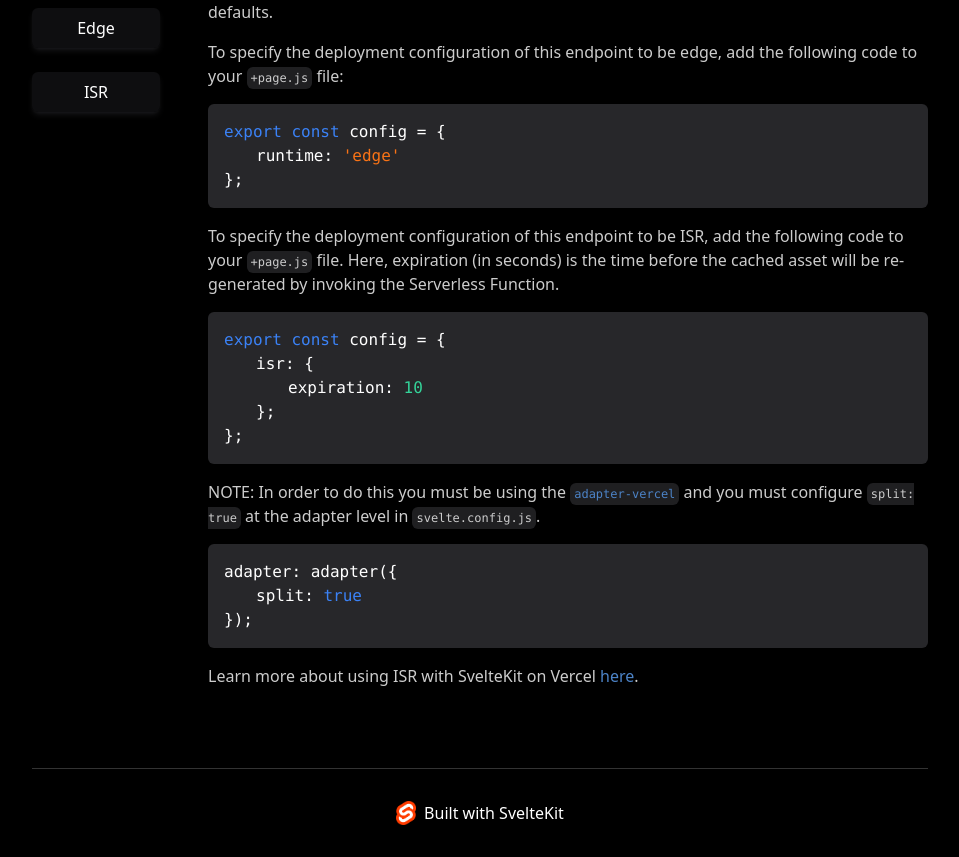
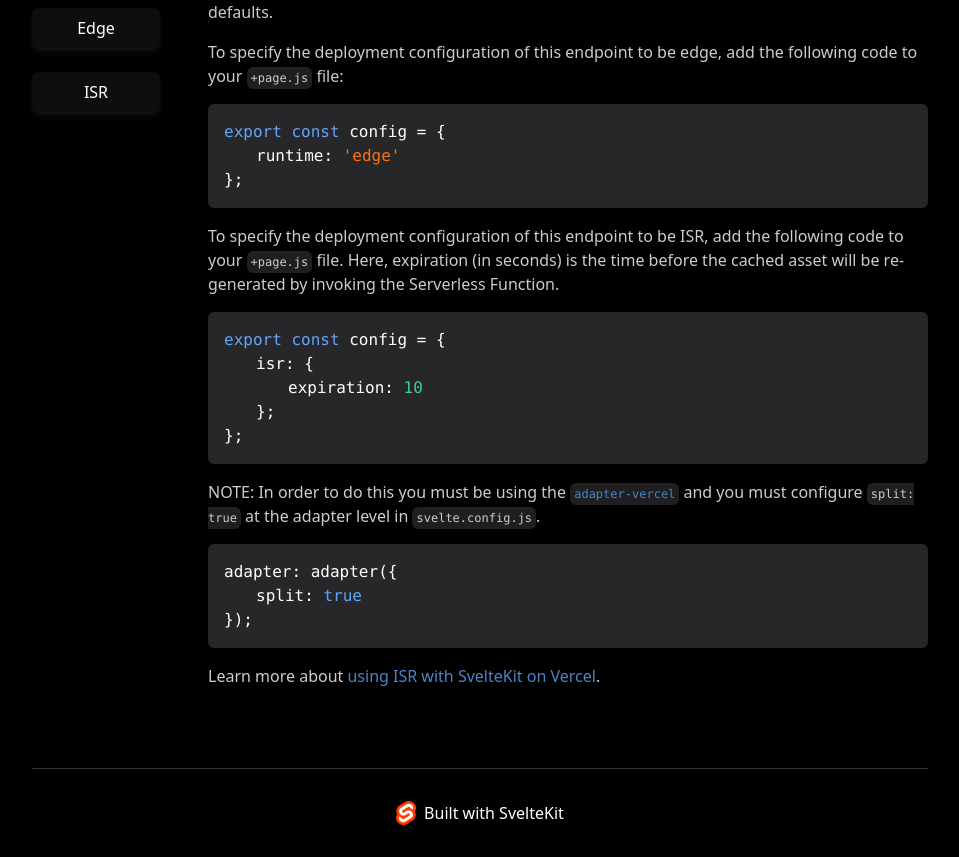
Before and after one commit to StephDietz/sveltekit-isr-ssr-edge, a SvelteKit app: page / in a window 1280 px wide. Shown: the part 269-1126 px from the top of the page, without its empty margins (160-1119 px from the left). Built offline with nearby package versions, Linux system fonts and the light colour scheme.

Commit message:
a11y fixes

```diff
--- a/src/lib/Header.svelte
+++ b/src/lib/Header.svelte
@@ -1,7 +1,7 @@
 <div
 	class="max-w-4xl mx-auto w-full flex md:flex-row flex-col items-center md:justify-between py-8 mb-12 border-b border-white/20"
 >
-	<a href="/" class="flex items-center mb-4 md:mb-0 text-white">
+	<a href="/" class="flex items-center mb-4 md:mb-0 text-white" aria-label="Home">
 		<svg height="30" viewBox="0 0 113 100" width="30" xmlns="http://www.w3.org/2000/svg"
 			><defs
 				><linearGradient id="a" x1="196.57%" x2="100%" y1="228.82%" y2="100%"
--- a/src/routes/+layout.svelte
+++ b/src/routes/+layout.svelte
@@ -4,6 +4,11 @@
 	import Header from '../lib/Header.svelte';
 	import Footer from '../lib/Footer.svelte';
 </script>
+
+<svelte:head>
+	<title>SvelteKit Deployment Configuration</title>
+	<meta name="description" content="Learn how to configuration your SvelteKit app to use Edge Functions, Serverless Functions, and Incremental Static Regeneration on Vercel" />
+</svelte:head>
 
 <div class="px-8 lg:px-0 h-screen flex flex-col justify-between">
 	<Header />
--- a/src/routes/+page.svelte
+++ b/src/routes/+page.svelte
@@ -11,7 +11,7 @@
 		your <span class="p-1 bg-zinc-800 rounded-md font-mono text-xs">+page.js</span> file:
 	</div>
 	<div class="bg-zinc-800 rounded-md mb-4 h-auto font-mono p-4">
-		<div><span class="text-blue-500">export const</span> config = &#123;</div>
+		<div><span class="text-blue-400">export const</span> config = &#123;</div>
 		<div class="ml-8">runtime: <span class="text-orange-500">'edge'</span></div>
 		<div>&#125;;</div>
 	</div>
@@ -22,7 +22,7 @@
 		Function.
 	</div>
 	<div class="bg-zinc-800 rounded-md mb-4 h-auto font-mono p-4">
-		<div><span class="text-blue-500">export const</span> config = &#123;</div>
+		<div><span class="text-blue-400">export const</span> config = &#123;</div>
 		<div class="ml-8">isr: &#123;</div>
 		<div class="ml-16">expiration: <span class="text-emerald-400">10</span></div>
 		<div class="ml-8">&#125;;</div>
@@ -30,7 +30,7 @@
 	</div>
 	<div class="opacity-80 mb-4">
 		NOTE: In order to do this you must be using the <a
-			class="text-blue-400 hover:text-blue-500"
+			class="text-blue-400 hover:text-blue-400"
 			href="https://github.com/sveltejs/kit/tree/master/packages/adapter-vercel"
 			target="_blank"
 			><span class="p-1 bg-zinc-800 rounded-md font-mono text-xs">adapter-vercel</span></a
@@ -45,14 +45,14 @@
   }) -->
 	<div class="bg-zinc-800 rounded-md mb-4 h-auto font-mono p-4">
 		<div>adapter: adapter(&#123;</div>
-		<div class="ml-8">split: <span class="text-blue-500">true</span></div>
+		<div class="ml-8">split: <span class="text-blue-400">true</span></div>
 		<div>&#125;);</div>
 	</div>
 	<div class="opacity-80">
-		Learn more about using ISR with SvelteKit on Vercel <a
-			class="text-blue-400 hover:text-blue-500"
+		Learn more about <a
+			class="text-blue-400 hover:text-blue-400"
 			href="https://kit.svelte.dev/docs/adapter-vercel#incremental-static-regeneration"
-			target="_blank">here</a
+			target="_blank">using ISR with SvelteKit on Vercel</a
 		>.
 	</div>
 </div>
--- a/src/routes/edge/+page.svelte
+++ b/src/routes/edge/+page.svelte
@@ -12,7 +12,7 @@
 		Runtime which is more performant and cost-effective than Serverless Functions. Edge Functions
 		are deployed globally on an Edge Network, and can automatically execute in the region nearest to
 		the user. Learn more about edge functions <a
-			class="text-blue-400 hover:text-blue-500"
+			class="text-blue-400 hover:text-blue-400"
 			href="https://vercel.com/docs/concepts/functions/edge-functions"
 			target="_blank">here</a
 		>.
--- a/src/routes/isr/+page.svelte
+++ b/src/routes/isr/+page.svelte
@@ -13,7 +13,7 @@
 		developers: better performance, improved security, and faster build times. Learn more about ISR <a
 			href="https://vercel.com/docs/concepts/incremental-static-regeneration/overview#"
 			target="_blank"
-			class="text-blue-400 hover:text-blue-500">here</a
+			class="text-blue-400 hover:text-blue-400">here</a
 		>.
 	</div>
 	<div class="opacity-80 mb-4">
```
